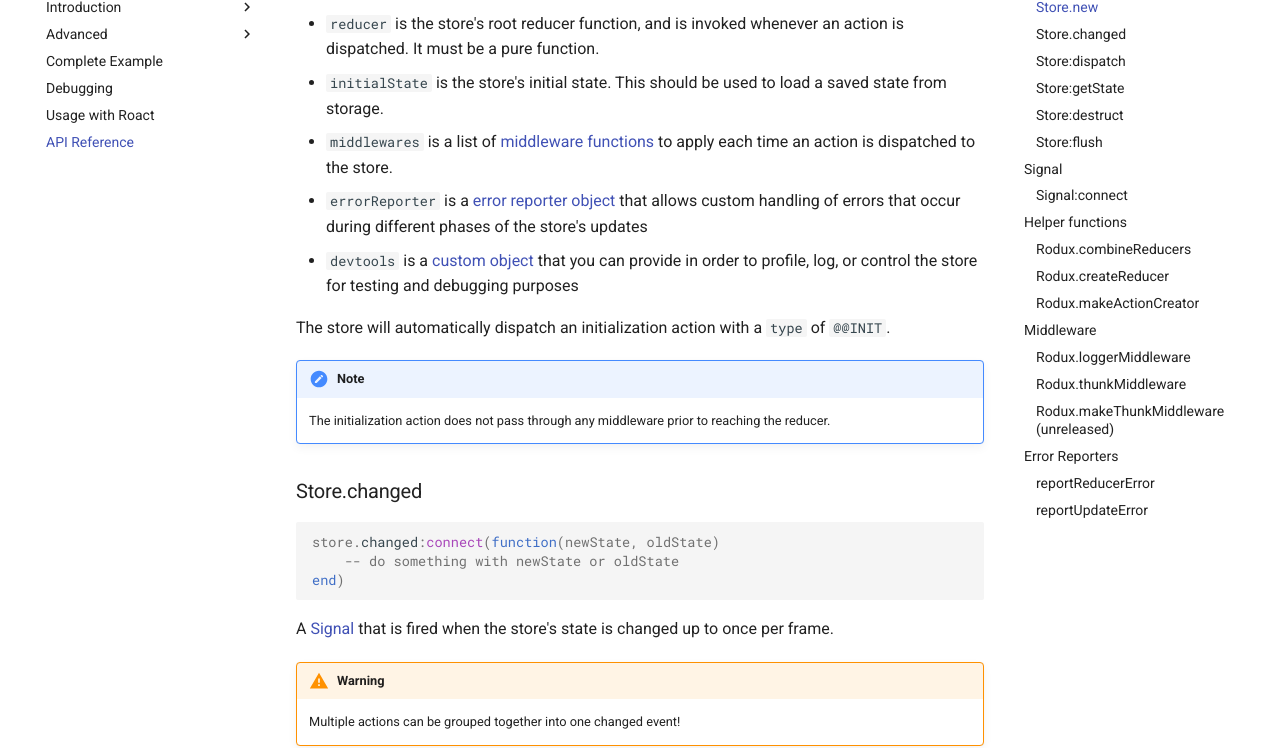
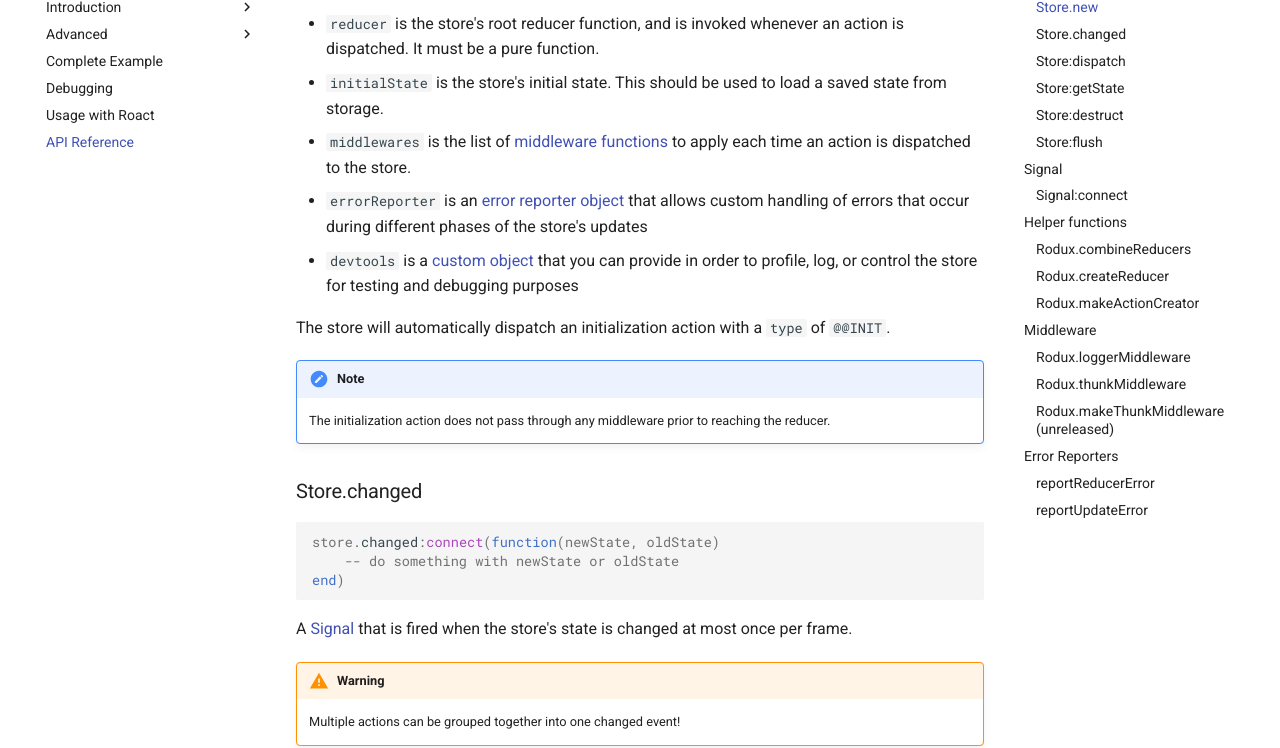
Before and after one commit to Roblox/rodux, an MkDocs documentation site: the page built from docs/api-reference.md, in a window 1280 px wide and 1400 px high, scrolled down 293 px. Shown: the part 128-876 px from the top of the window. Built offline with MkDocs 1.6.1 and Material for MkDocs 9.7.7, drawn with Linux system fonts in a browser that asks for light colours; comment, search, counter and statistics services are not loaded; old or Windows-style settings are respelled for this version of MkDocs; some of the changed text lies outside the part shown.

Commit message:
docs: fix grammar errors

````diff
--- a/docs/api-reference.md
+++ b/docs/api-reference.md
@@ -12,8 +12,8 @@ Creates and returns a new Store.
 
 * `reducer` is the store's root reducer function, and is invoked whenever an action is dispatched. It must be a pure function.
 * `initialState` is the store's initial state. This should be used to load a saved state from storage.
-* `middlewares` is a list of [middleware functions](#middleware) to apply each time an action is dispatched to the store.
-* `errorReporter` is a [error reporter object](advanced/error-reporters.md) that allows custom handling of errors that occur during different phases of the store's updates
+* `middlewares` is the list of [middleware functions](#middleware) to apply each time an action is dispatched to the store.
+* `errorReporter` is an [error reporter object](advanced/error-reporters.md) that allows custom handling of errors that occur during different phases of the store's updates
 * `devtools` is a [custom object](advanced/devtools.md) that you can provide in order to profile, log, or control the store for testing and debugging purposes
 
 The store will automatically dispatch an initialization action with a `type` of `@@INIT`.
@@ -28,7 +28,7 @@ store.changed:connect(function(newState, oldState)
 end)
 ```
 
-A [Signal](#Signal) that is fired when the store's state is changed up to once per frame.
+A [Signal](#Signal) that is fired when the store's state is changed at most once per frame.
 
 !!! warning
 	Multiple actions can be grouped together into one changed event!
````
Also changed, not shown: other parts of docs/api-reference.md (+2 -2 lines).
